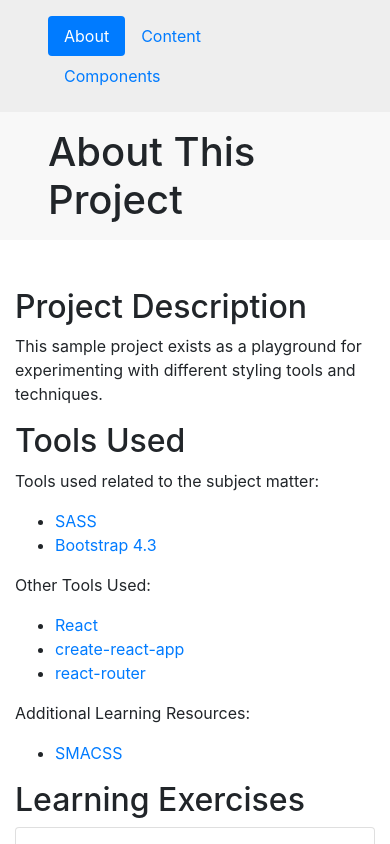
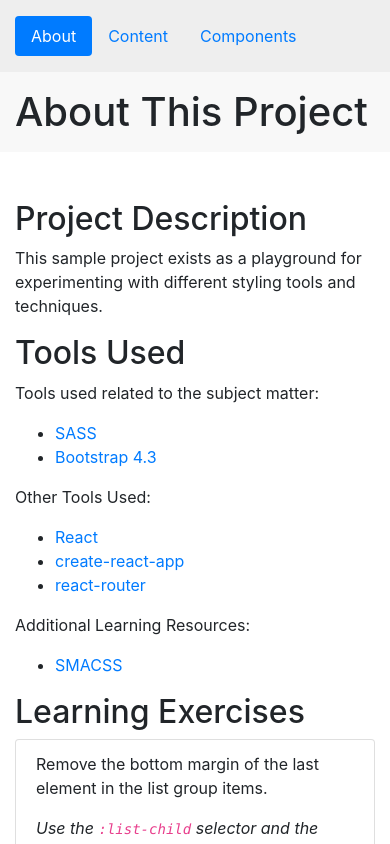
Before and after one commit to antoinediot/styling-playground, a React (Create React App) app: page / in a window 390 px wide. Shown: the top 844 px of the page. Built offline with nearby package versions, Linux system fonts and the light colour scheme.

Commit message:
Responsive padding for header sections

```diff
--- a/src/styles/_mixins.scss
+++ b/src/styles/_mixins.scss
@@ -1,3 +1,17 @@
 @mixin section-padding {
-    padding: 1rem 3rem;
+
+    padding-top: 1rem;
+    padding-bottom: 1rem;
+    padding-left: 15px;
+    padding-right: 15px;
+
+    @include media-breakpoint-up(md) {
+        padding-left: 30px;
+        padding-right: 30px;
+    }
+
+    @include media-breakpoint-up(xl) {
+        padding-left: 50px;
+        padding-right: 500px;
+    }
 }
```
